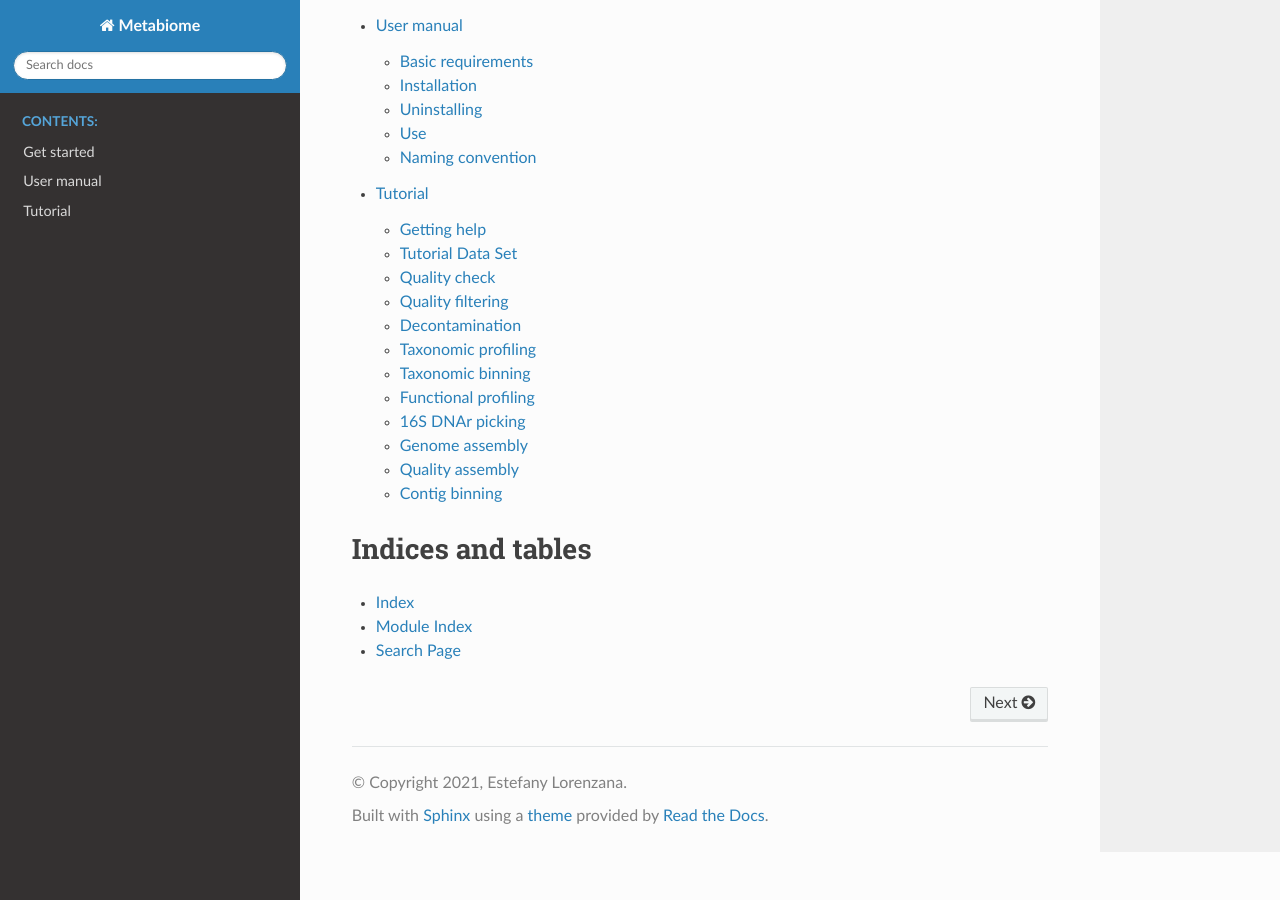
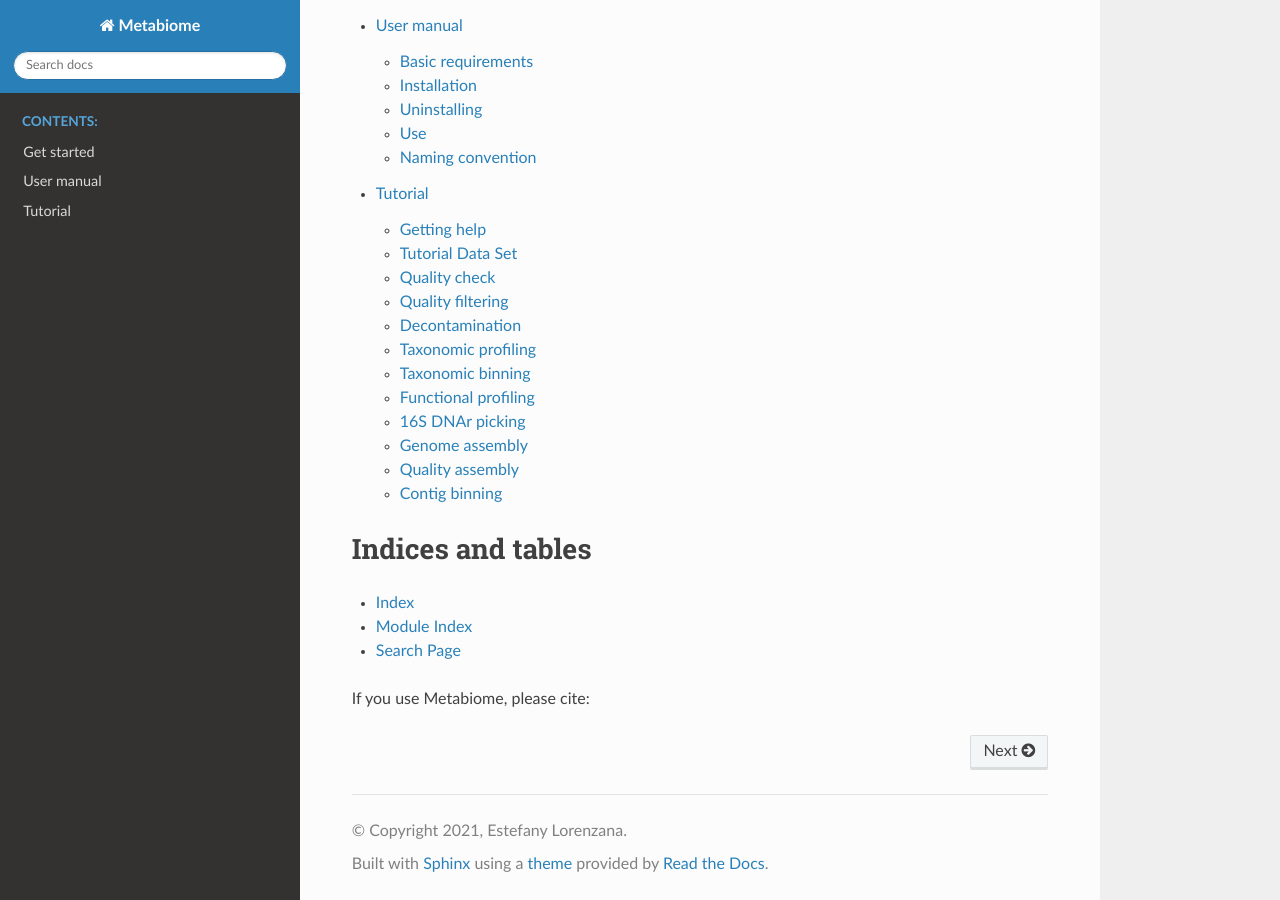
Before and after one commit to Nesper94/Metabiome, a Sphinx documentation site: the page built from documentation/source/index.rst, in a window 1280 px wide and 900 px high, scrolled down 2330 px. Built offline with Sphinx 7.4.7 and the Read the Docs theme 2.0.0, drawn with Linux system fonts in a browser that asks for light colours.

Commit message:
Add citation line

```diff
--- a/documentation/source/index.rst
+++ b/documentation/source/index.rst
@@ -64,3 +64,5 @@ Indices and tables
 * :ref:`genindex`
 * :ref:`modindex`
 * :ref:`search`
+
+If you use Metabiome, please cite:
```
